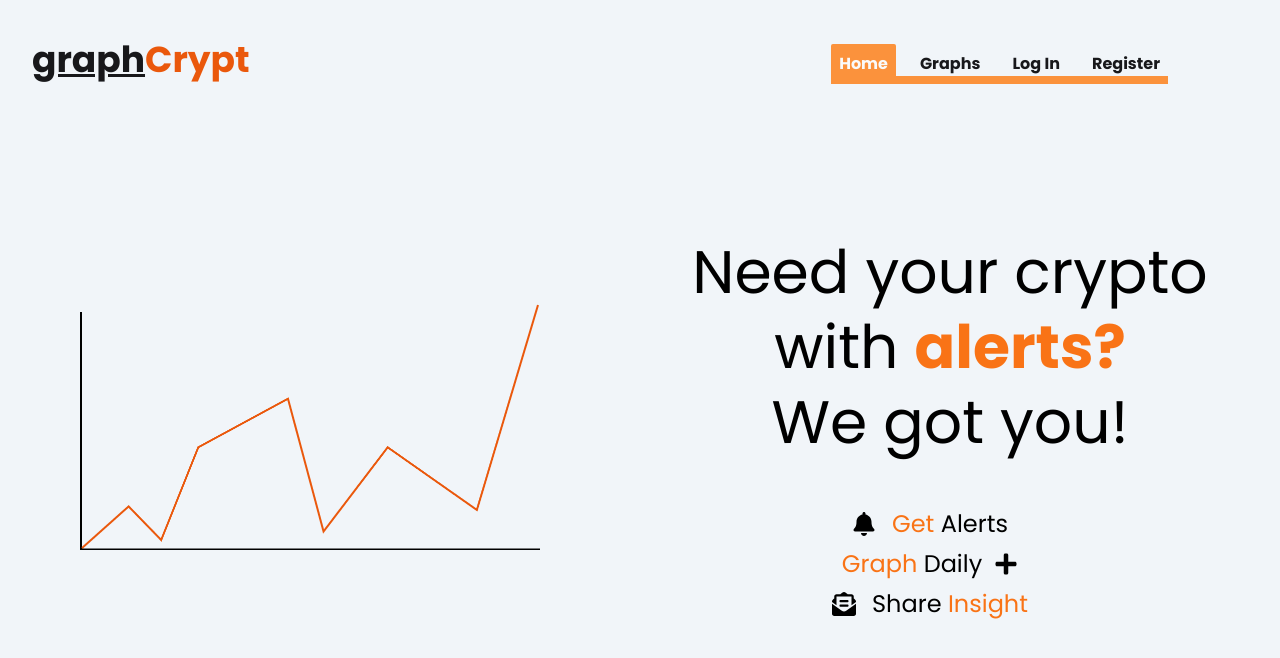
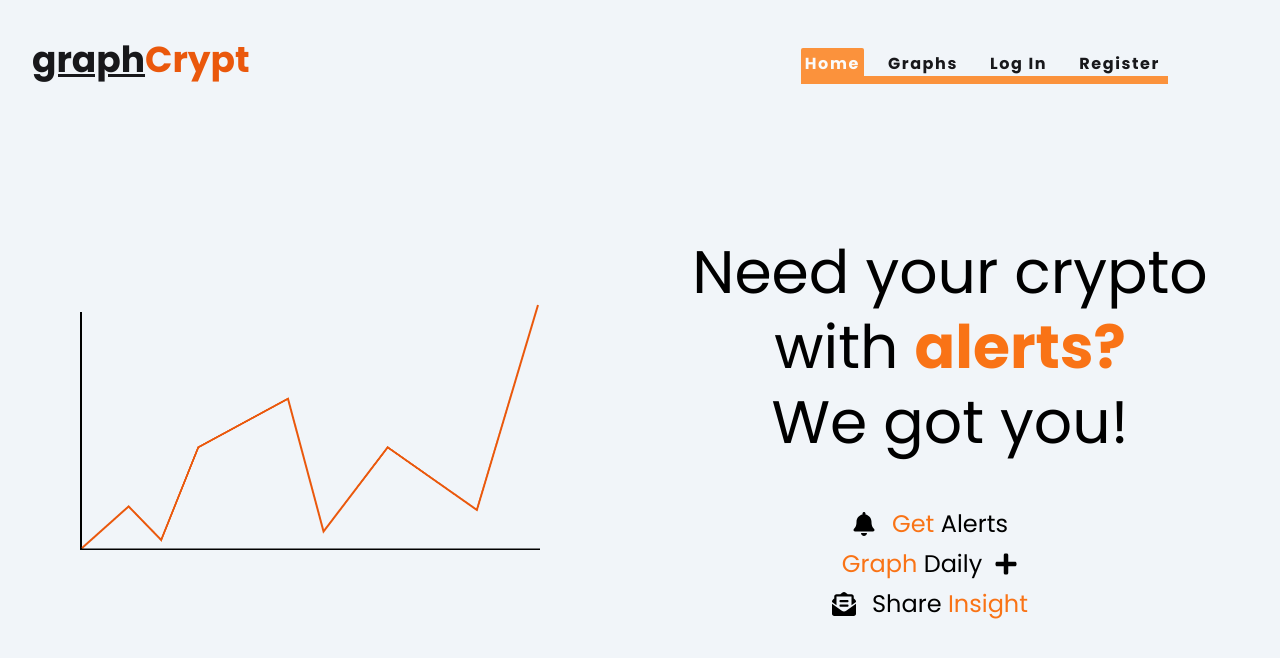
Before and after one commit to naekit/next-13-ref, a Next.js app: page / in a window 1280 px wide. Shown: the top 658 px of the page. Built offline with nearby package versions, Linux system fonts and the light colour scheme; no server answers.

Commit message:
tabulation with animation for nav element

```diff
--- a/app/Header.tsx
+++ b/app/Header.tsx
@@ -15,7 +15,7 @@ const Header = () => {
 					<span className="text-zinc-900 underline">graph</span>Crypt
 				</h1>
 			</Link>
-			<ul className="font-poppins flex space-x-4 border-b-8 border-spacing-0 border-orange-400">
+			<ul className="font-poppins flex space-x-4 border-b-8 border-spacing-0 border-orange-400 hover:border-b-4 transition-all duration-400 ease-linear">
 				<li>
 					<NavLink path="/" targetSegment={null} label="Home" />
 				</li>
@@ -37,7 +37,7 @@ const Header = () => {
 						</li>
 						<li>
 							<span
-								className="cursor-pointer rounded-sm text-zinc-800 font-bold border-orange-400 border-4 border-b-0  bg-blue-50 p-2 hover:bg-zinc-50"
+								className="cursor-pointer rounded-sm text-zinc-800 font-bold border-orange-400 border-r-8 p-1 hover:text-orange-600 hover:border-r-4 transition-all duration-400 ease-linear"
 								onClick={() => signOut()}
 							>
 								Log Out
--- a/app/NavLink.tsx
+++ b/app/NavLink.tsx
@@ -12,9 +12,9 @@ export default function NavLink({ label, path, targetSegment }: any) {
 			href={path}
 			className={`${
 				isActive
-					? "text-zinc-50 hover:text-zinc-900 font-bold bg-orange-400 p-2 rounded-tr-sm rounded-tl-sm"
+					? "text-zinc-50 hover:text-zinc-900 font-bold bg-orange-400 p-1 rounded-tr-sm rounded-tl-sm"
 					: "text-zinc-900 font-bold p-2 hover:text-orange-600"
-			}`}
+			} tracking-widest`}
 		>
 			{label}
 		</Link>
```
